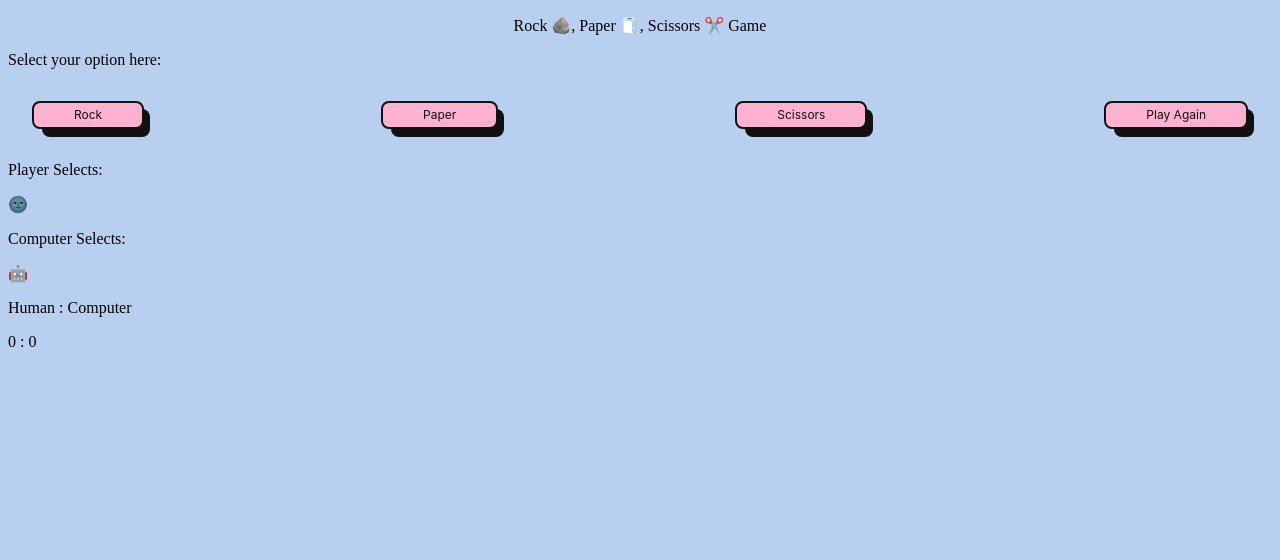
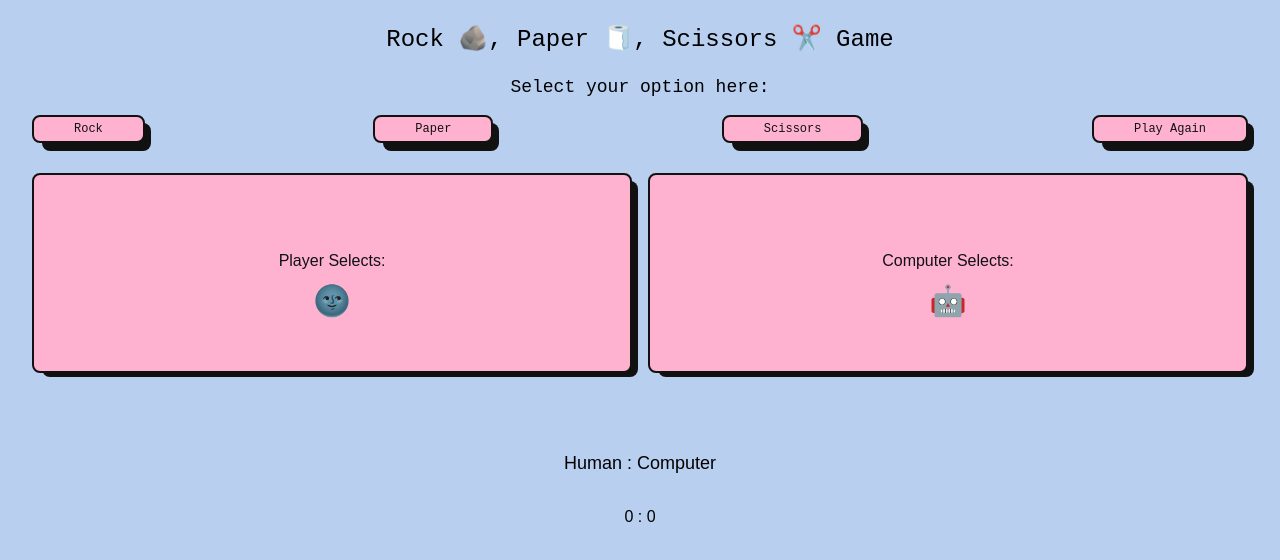
Before and after one commit to thisisadison/odin-js-projects, a plain HTML site: page rock-paper-scissors/index.html in a window 1280 px wide. Drawn offline with Linux system fonts and the light colour scheme; a web font is replaced by a local one.

Commit message:
Stylised everything

```diff
--- a/rock-paper-scissors/style.css
+++ b/rock-paper-scissors/style.css
@@ -1,5 +1,28 @@
+/* Import custom fonts */
+
+@font-face {
+    font-family: 'digital-7';
+    src: url('./clock-font/fonts/digital-7.ttf');
+}
+
 body {
     background-color: #B9CFF0;
+}
+
+#title {
+    display: flex;
+    justify-content: center;
+    font-family: Monospace, sans-serif;
+    font-size: 24px;
+    font-weight: 500px;
+}
+
+#caption {
+    display: flex;
+    justify-content: center;
+    font-family: Monospace, sans-serif;
+    font-size: 18px;
+    font-weight: 500px;
 }
 
 #game-log-header {
@@ -20,7 +43,7 @@ button {
   color: #111;
   cursor: pointer;
   display: flex;
-  font-family: Inter,sans-serif;
+  font-family: Monospace,sans-serif;
   font-size: 12px;
   height: 28px;
   justify-content: center;
@@ -73,10 +96,89 @@ button:hover {
     display: flex;
     justify-content: space-between;
     flex: 1;
-    padding: 16px 24px;
+    padding: 0px 24px;
 }
 
-#title {
+/* Boxes */
+
+#human-box, #computer-box {
+    align-items: center;
+    background-color: #ffb2d0;
+    border: 2px solid #111;
+    border-radius: 8px;
+    box-sizing: border-box;
+    color: #111;
     display: flex;
+    flex: 1;
+    flex-direction: column;
+    font-family: digital-7, sans-serif;
+    font-size: 16px;
+    height: 200px;
     justify-content: center;
+    line-height: 24px;
+    max-width: 100%;
+    padding: 0 25px;
+    position: relative;
+    text-align: center;
+    text-decoration: none;
+    user-select: none;
+    -webkit-user-select: none;
 }
+
+#human-box:after {
+    background-color: #111;
+    border-radius: 8px;
+    content: "";
+    display: block;
+    height: 100%;
+    left: 0;
+    width: 100%;
+    position: absolute;
+    top: -2px;
+    transform: translate(8px, 8px);
+    z-index: -1;
+}
+
+#computer-box:after {
+    background-color: #111;
+    border-radius: 8px;
+    content: "";
+    display: block;
+    height: 100%;
+    left: 0;
+    width: 100%;
+    position: absolute;
+    top: -2px;
+    transform: translate(8px, 8px);
+    z-index: -1;
+}
+
+.box{
+    display: flex;
+    flex: 1;
+    justify-content: stretch;
+    padding: 30px 24px;
+    gap: 16px;
+}
+
+#human-emoji {
+    font-size: 30px;
+}
+
+#computer-emoji {
+    font-size: 30px;
+}
+
+/* Score Board */
+
+.scoreboard {
+    display: flex;
+    flex: 1;
+    flex-direction: column;
+    align-items: center;
+}
+
+.scoreboard #caption, #score, #score-text{
+    display: flex;
+    font-family: digital-7, sans-serif;
+}
```
